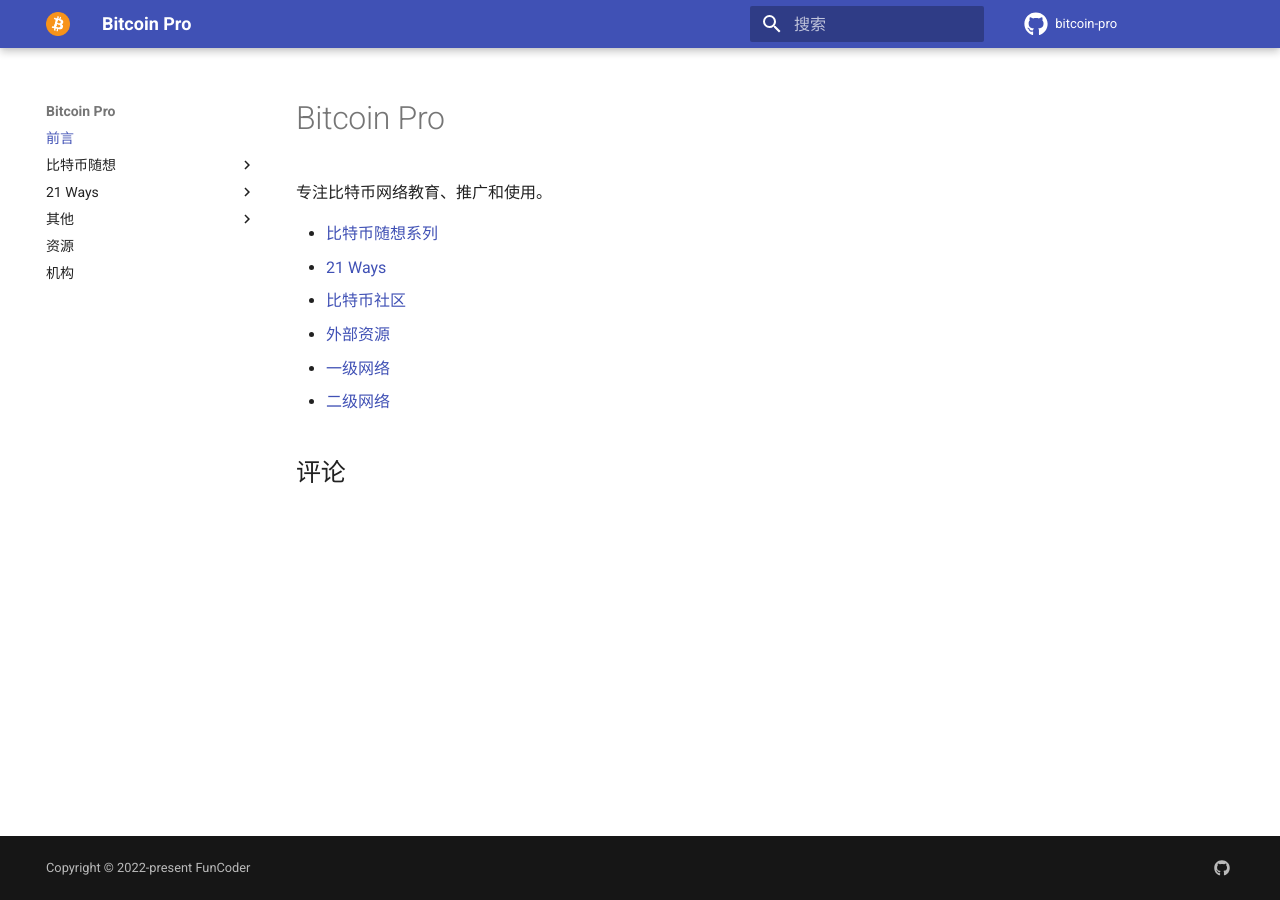
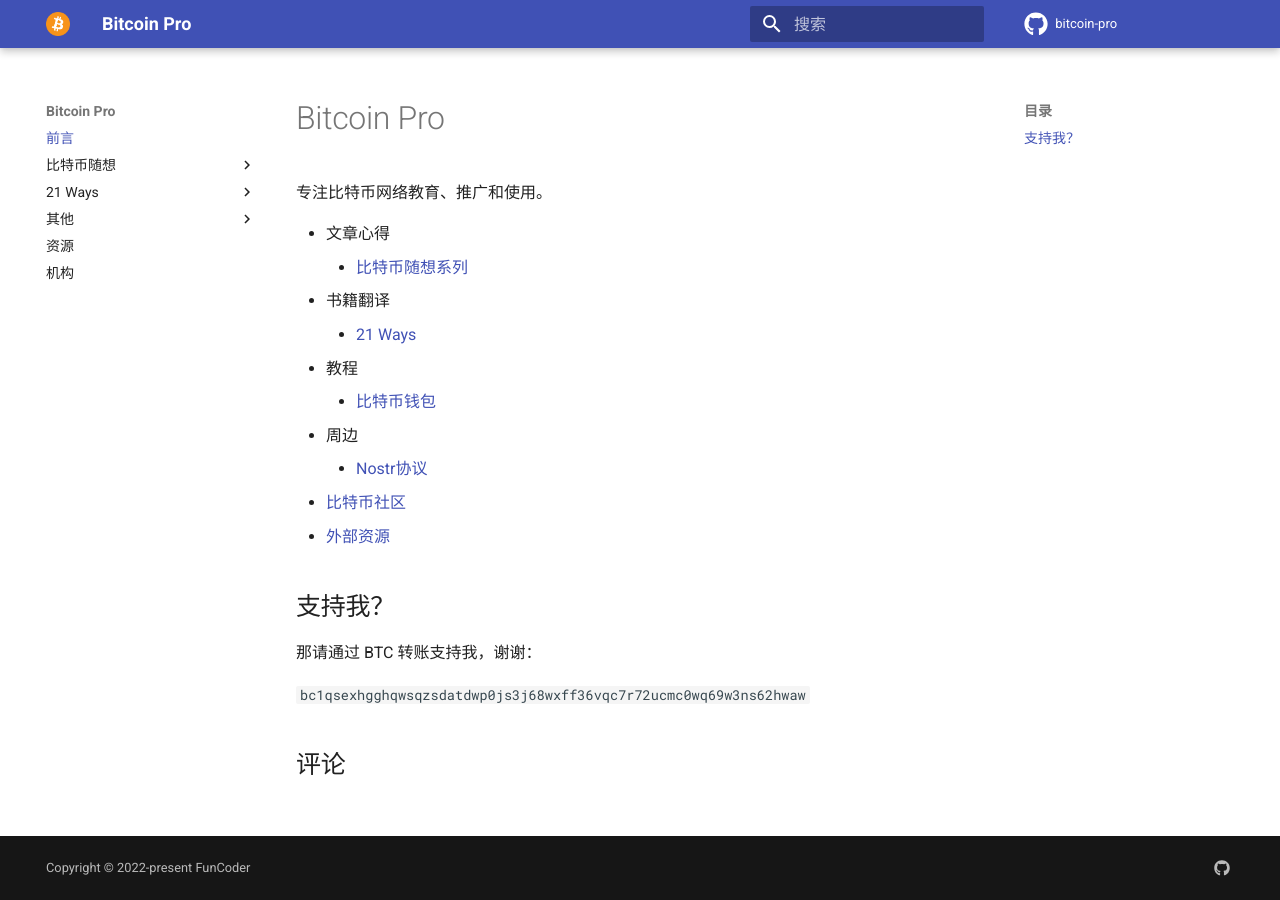
Before and after one commit to wangzhe3224/bitcoin-pro, an MkDocs documentation site: the page built from docs/index.md, in a window 1280 px wide. Built offline with MkDocs 1.6.1 and Material for MkDocs 9.7.7, drawn with Linux system fonts in a browser that asks for light colours; comment, search, counter and statistics services are not loaded.

Commit message:
add walle

```diff
--- a/docs/index.md
+++ b/docs/index.md
@@ -6,9 +6,19 @@
 
 专注比特币网络教育、推广和使用。
 
-- [比特币随想系列](./tb/think_bitcoin.md)
-- [21 Ways](21_ways/index.md)
+- 文章心得
+    - [比特币随想系列](./tb/think_bitcoin.md)
+- 书籍翻译
+    - [21 Ways](21_ways/index.md)
+- 教程
+    - [比特币钱包](others/bitcoin_wallet.md)
+- 周边
+    - [Nostr协议](others/nostr.md)
 - [比特币社区](./organizations.md)
 - [外部资源](./resources.md)
-- [一级网络](./Layer1/layer_1.md)
-- [二级网络](./Layer2/layer_2.md)
+
+## 支持我？
+
+那请通过 BTC 转账支持我，谢谢：
+
+`bc1qsexhgghqwsqzsdatdwp0js3j68wxff36vqc7r72ucmc0wq69w3ns62hwaw`
```
